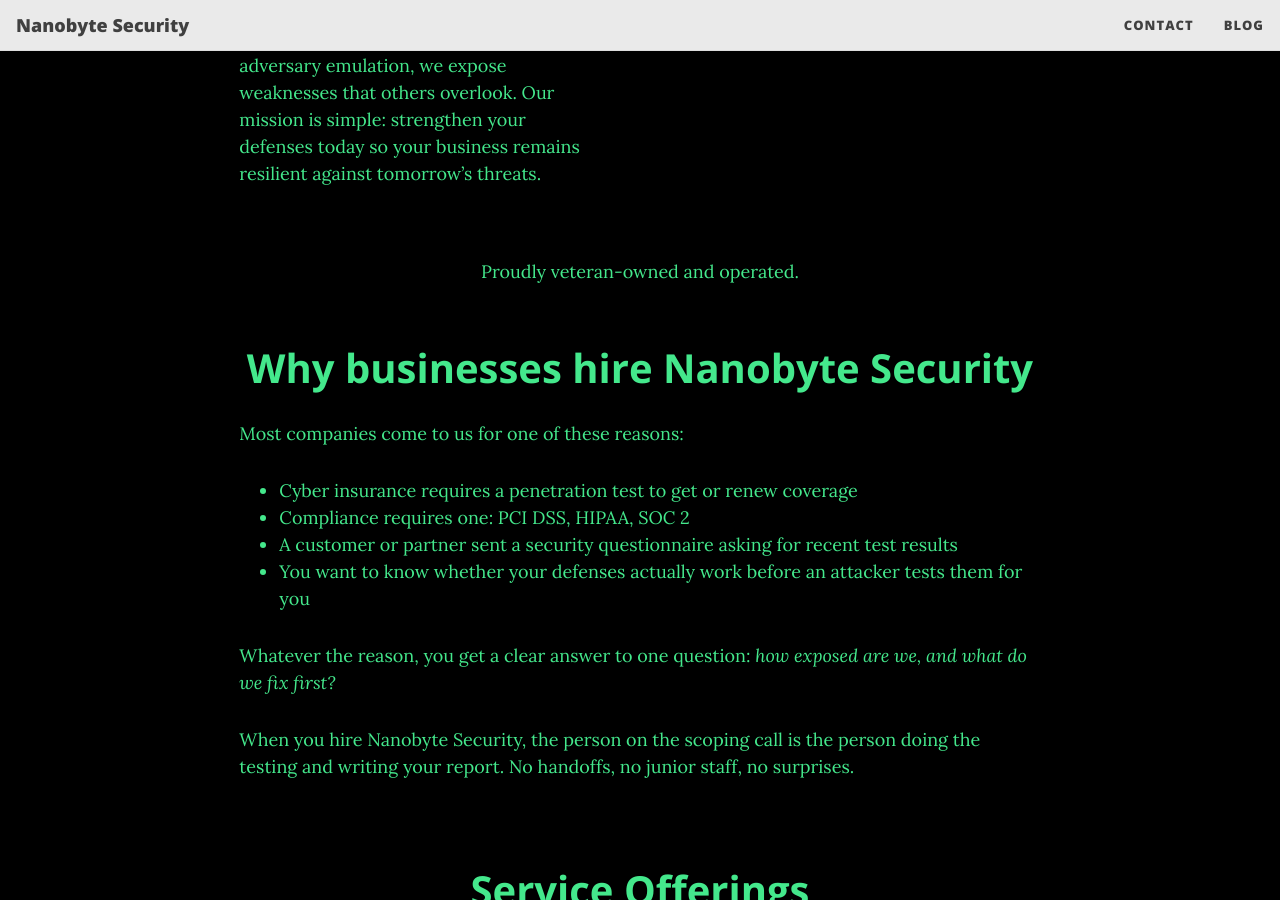
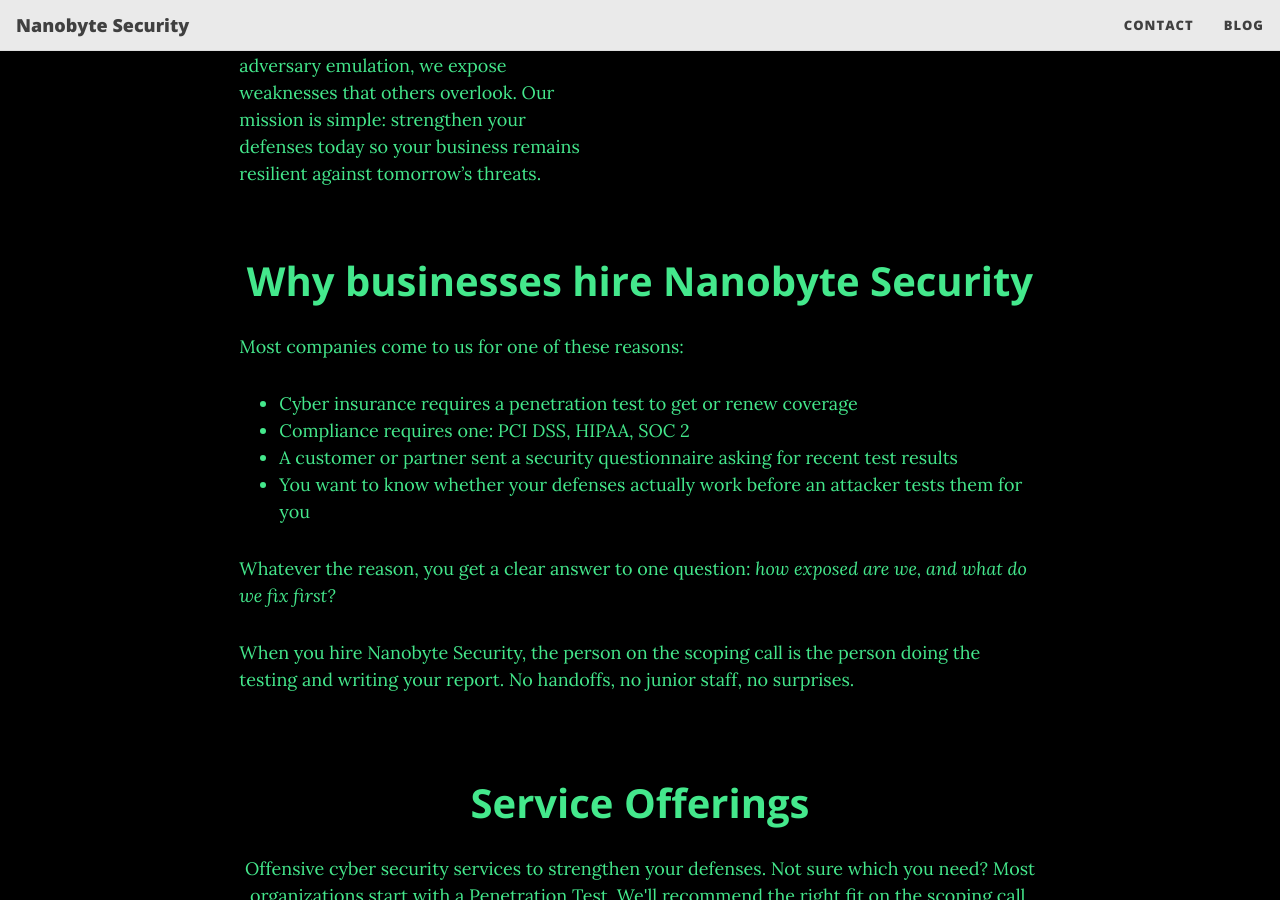
Before and after one commit to nanobyte-security/nanobytesecurity.github.io, a Jekyll site: the page built from index.html, in a window 1280 px wide and 900 px high, scrolled down 366 px. Built offline with Jekyll 4.4.1, drawn with Linux system fonts in a browser that asks for light colours; the list of posts is cut into pages by our own code; some of the changed text lies outside the part shown.

Commit message:
Update index.html

```diff
--- a/index.html
+++ b/index.html
@@ -14,7 +14,6 @@
     </div>
     <br>
 </div>
-<p>Proudly veteran-owned and operated.</p>
 <div class="intro">
     <div class="tagline-grid">
         <div class="tagline-left">
```
Also changed, not shown: other parts of index.html (+1 -0 lines).
